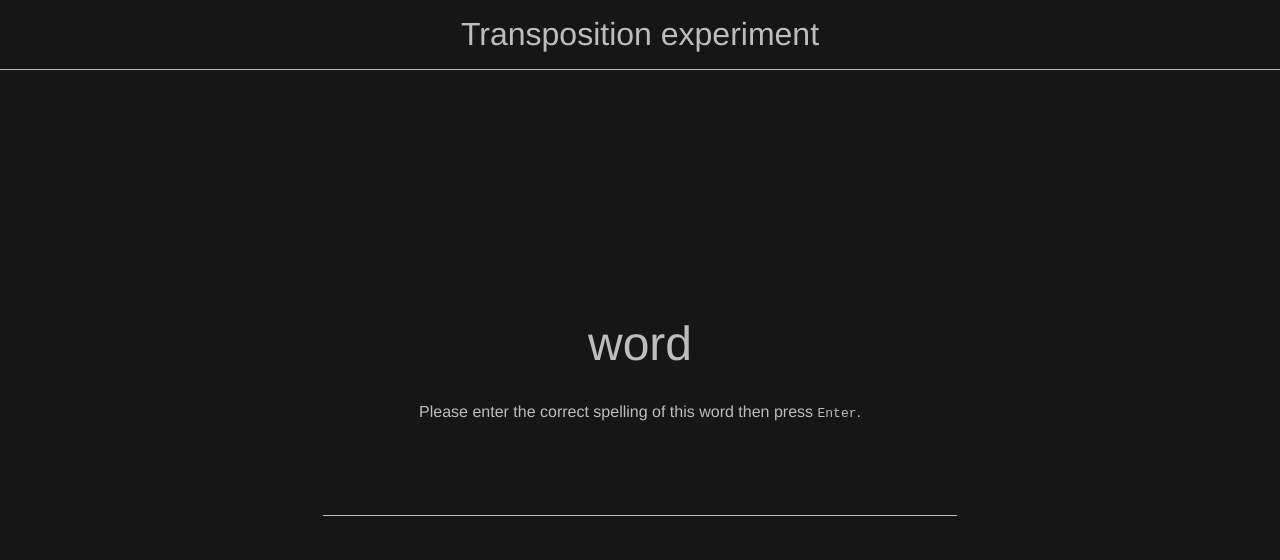
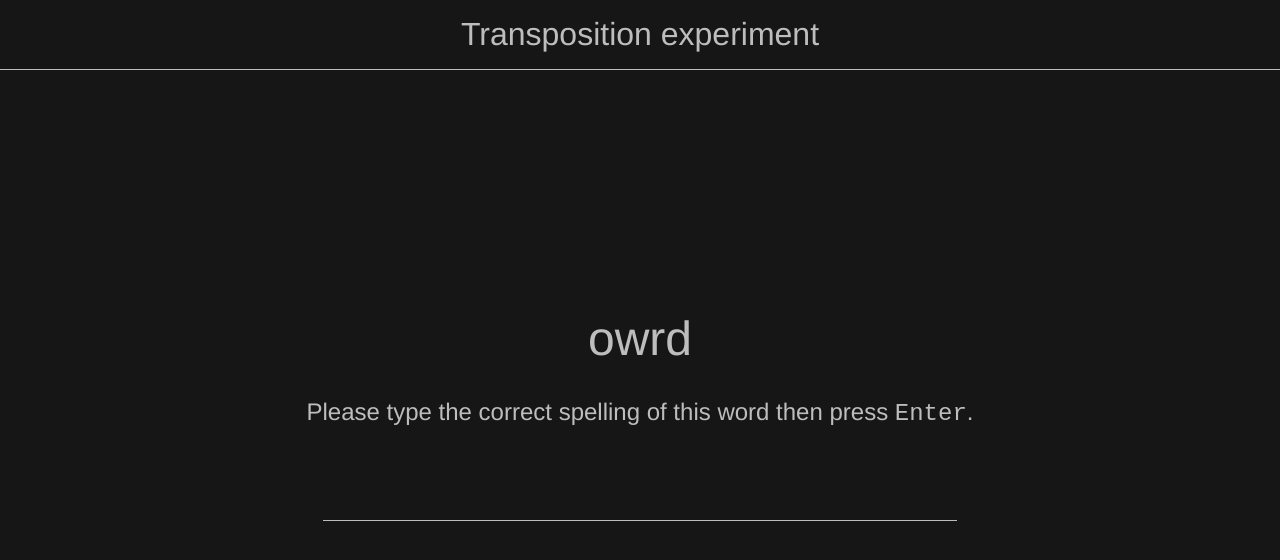
Before and after one commit to jordangray/transposition-experiment, an Angular app: page / in a window 1280 px wide. Shown: the top 560 px of the page. Built offline with nearby package versions, Linux system fonts and the light colour scheme.

Commit message:
Automatically transpose new words, mild style changes

```diff
--- a/package.json
+++ b/package.json
@@ -19,6 +19,7 @@
     "@angular/platform-browser": "~8.2.8",
     "@angular/platform-browser-dynamic": "~8.2.8",
     "@angular/router": "~8.2.8",
+    "lodash": "^4.17.15",
     "rxjs": "~6.4.0",
     "tslib": "^1.10.0",
     "zone.js": "~0.9.1"
@@ -31,6 +32,7 @@
     "@types/node": "~8.9.4",
     "@types/jasmine": "~3.3.8",
     "@types/jasminewd2": "~2.0.3",
+    "@types/lodash": "^4.14.141",
     "codelyzer": "^5.0.0",
     "jasmine-core": "~3.4.0",
     "jasmine-spec-reporter": "~4.2.1",
--- a/src/app/words/dictionary.service.ts
+++ b/src/app/words/dictionary.service.ts
@@ -1,3 +1,4 @@
+import * as _ from 'lodash';
 import { Injectable } from '@angular/core';
 import { DICTIONARY } from './mock-dictionary';
 
@@ -8,7 +9,7 @@ export class DictionaryService {
 
   constructor() { }
 
-  getWords(): string[] {
-    return DICTIONARY;
+  random(exclude: string[] = []): string {
+    return _.sample(_.difference(DICTIONARY, exclude));
   }
 }
--- a/src/app/words/word-test/word-test.component.html
+++ b/src/app/words/word-test/word-test.component.html
@@ -1,8 +1,8 @@
 <section class="word-test">
-  <div class="word-test__word">word</div>
+  <div class="word-test__transposed">{{transposed}}</div>
 
   <p class="word-test__instructions">
-    Please enter the <label for="spelling">correct spelling</label> of this word then press <kbd>Enter</kbd>.
+    Please type the <label for="spelling">correct spelling</label> of this word then press <kbd>Enter</kbd>.
   </p>
 
   <input class="word-test__spelling" id="spelling" name="spelling" autofocus>
--- a/src/app/words/word-test/word-test.component.scss
+++ b/src/app/words/word-test/word-test.component.scss
@@ -1,12 +1,13 @@
 .word-test {
 
-  &__word {
+  &__transposed {
     font-size: 3rem;
     margin: 2rem 1rem;
   }
 
   &__instructions {
     margin: 2rem 1rem;
+    font-size: 1.5rem;
   }
 
   &__spelling {
--- a/src/app/words/word-test/word-test.component.ts
+++ b/src/app/words/word-test/word-test.component.ts
@@ -1,4 +1,6 @@
 import { Component, OnInit } from '@angular/core';
+import { DictionaryService } from '../dictionary.service';
+import * as _ from 'lodash';
 
 @Component({
   selector: 'app-word-test',
@@ -7,9 +9,27 @@ import { Component, OnInit } from '@angular/core';
 })
 export class WordTestComponent implements OnInit {
 
-  constructor() { }
+  word: string;
+  transposed: string;
+  seen: string[] = [];
+
+  constructor(private dictionary: DictionaryService) { }
 
   ngOnInit() {
+    this.nextWord();
+  }
+
+  nextWord() {
+    this.word = this.dictionary.random(this.seen);
+    this.transposed = this.transpose(this.word);
+
+    this.seen.push(this.word);
+  }
+
+  transpose(word: string, swap = _.random(1, word.length - 1)) {
+    const len = word.length;
+
+    return word.slice(0, swap - 1) + word[swap] + word[swap - 1] + word.slice(swap + 1, len);
   }
 
 }
--- a/src/styles.scss
+++ b/src/styles.scss
@@ -8,7 +8,7 @@ body {
   align-items: center;
   justify-content: center;
   text-align: center;
-  font-family: Helvetica neue, roboto;
+  font-family: Helvetica Neue, roboto;
 }
 
 h1 {
```
Also changed, not shown: 2 other files (tests, documents, lock files or other folders).
